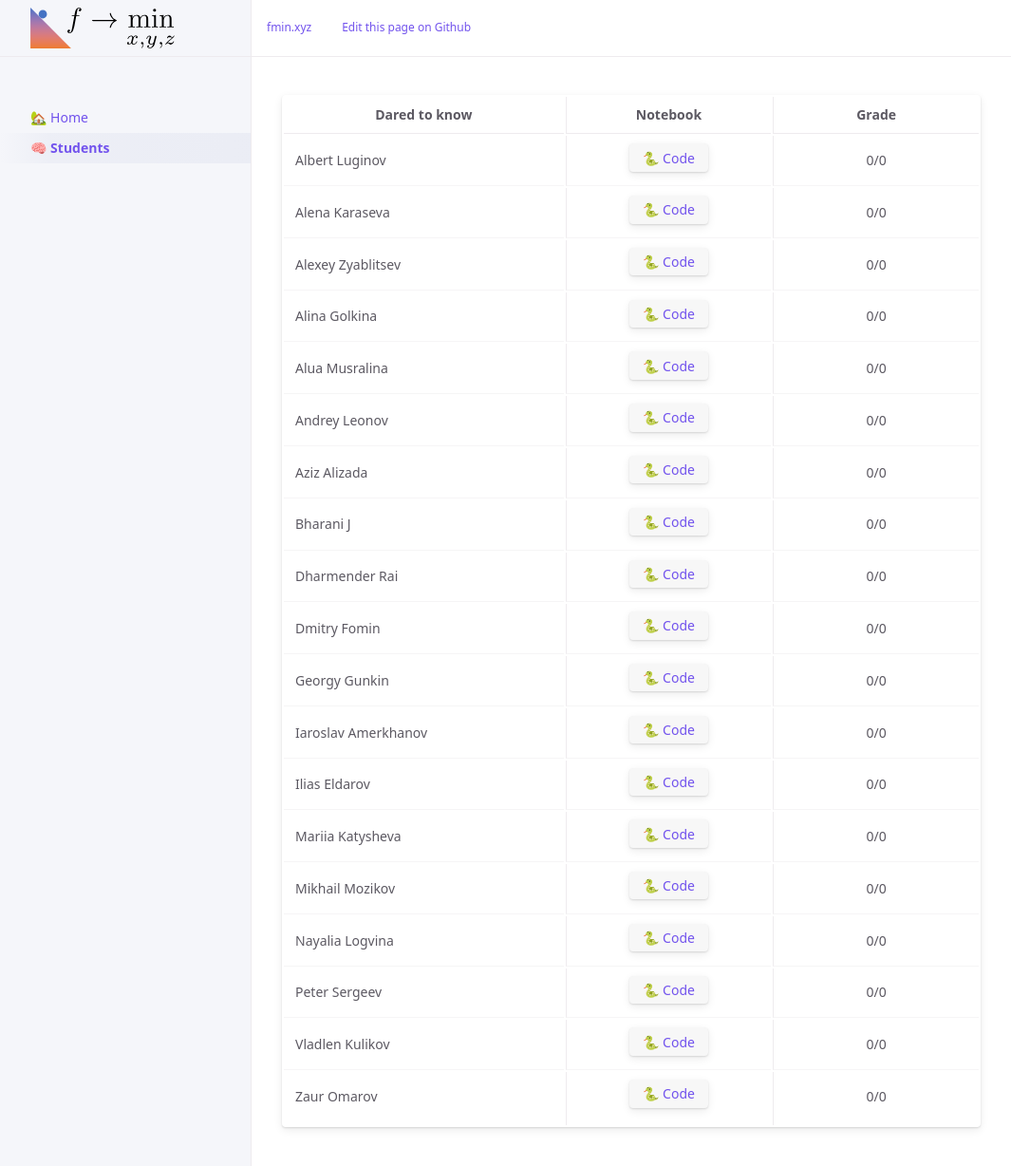
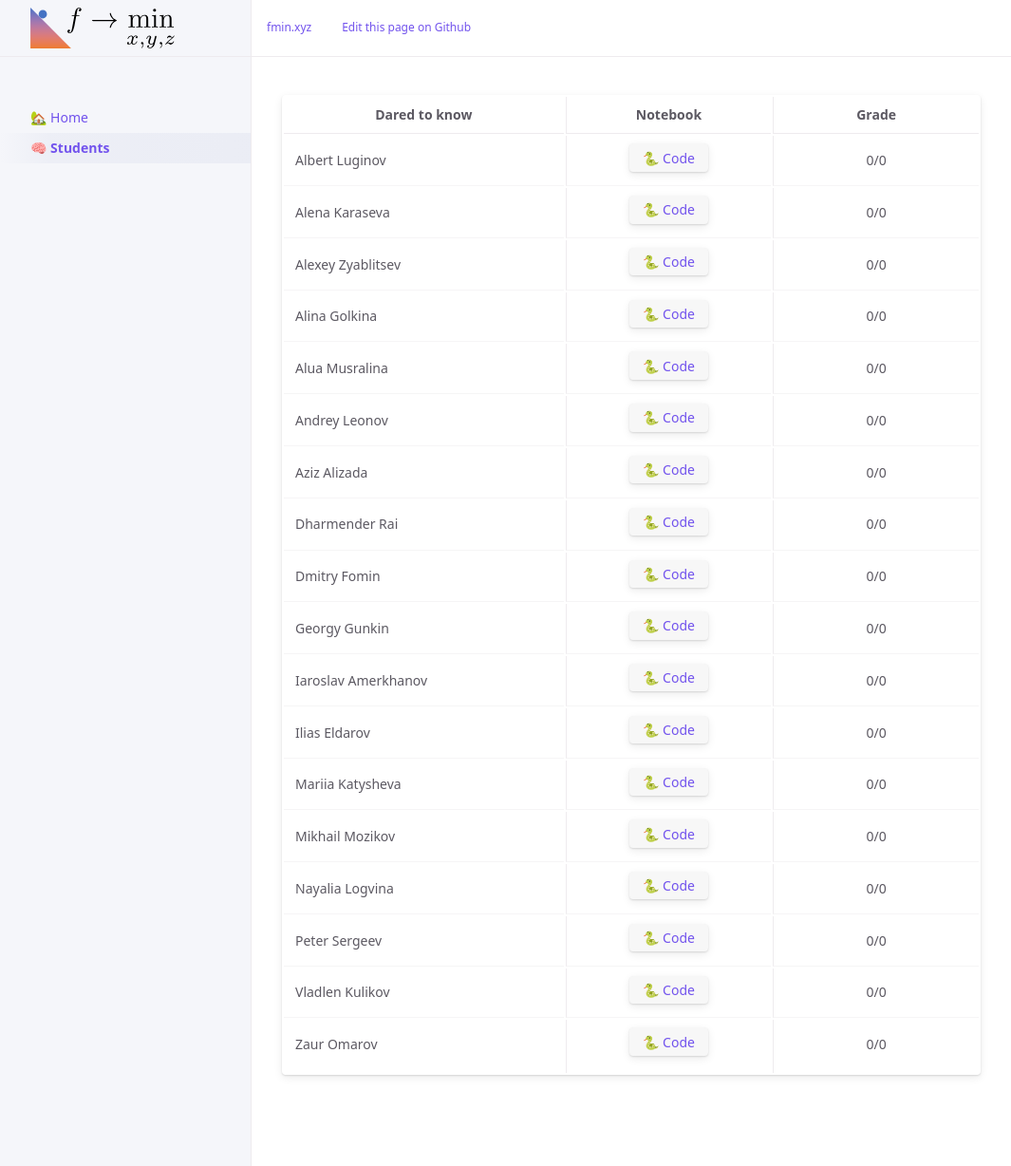
Before and after one commit to MerkulovDaniil/msai22, a Jekyll site: the page built from students.md, in a window 1280 px wide and 1243 px high. Shown: the top 1228 px of the window at 95% size, without its empty margins (107-1172 px from the left). Built offline with Jekyll 4.4.1, drawn with Linux system fonts in a browser that asks for light colours; our own code applies the rules of GitHub Pages for plain Markdown files; a script that is not in the unit is left out.

Commit message:
Update students.md

```diff
--- a/students.md
+++ b/students.md
@@ -12,7 +12,6 @@
 | Alua Musralina   | [🐍 Code](https://colab.research.google.com/drive/1dPw1jyOF3Cap7RGh4jNvQQg8G84DdT6y?usp=sharing){: .btn } | 0/0 |
 | Andrey Leonov   | [🐍 Code](https://colab.research.google.com/drive/1db3i5vXyajO6xaoKok-uBoi8sdY4qa3N?usp=sharing){: .btn } | 0/0 |
 | Aziz Alizada   | [🐍 Code](https://colab.research.google.com/drive/1XN_tSARSaWvkE_azcOCZllpMISP0ZMb8?usp=sharing){: .btn } | 0/0 |
-| Bharani J   | [🐍 Code](https://colab.research.google.com/drive/13go1N93c2n1DElInETq2pTLLOdAQmHSK?usp=sharing){: .btn } | 0/0 |
 | Dharmender Rai   | [🐍 Code](https://colab.research.google.com/drive/15C9S3TVza2GLefHdGFFmfiCPg4SLUzbh?usp=sharing){: .btn } | 0/0 |
 | Dmitry Fomin   | [🐍 Code](https://colab.research.google.com/drive/1jUjffQJ2Bz4wMBQjAxGvVfo1rrujS9-a?usp=sharing){: .btn } | 0/0 |
 | Georgy Gunkin   | [🐍 Code](https://colab.research.google.com/drive/1Yb7_KAuAhrQpjsnjUOCM_XRhTP9vEKqw?usp=sharing){: .btn } | 0/0 |
```
